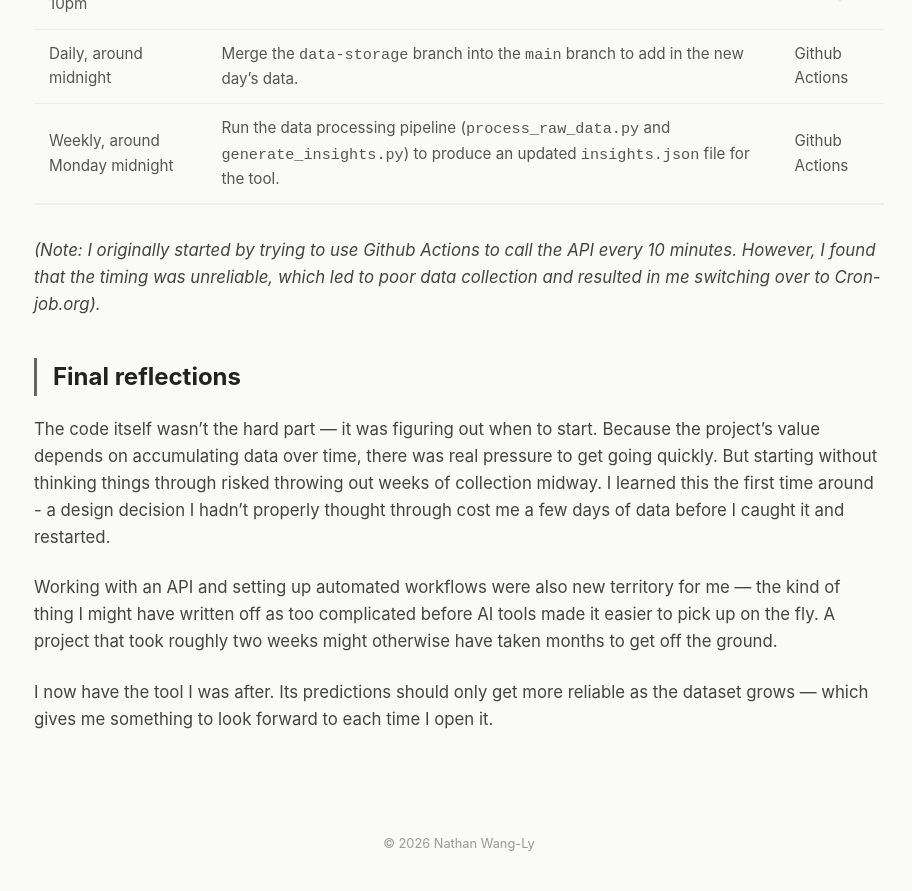
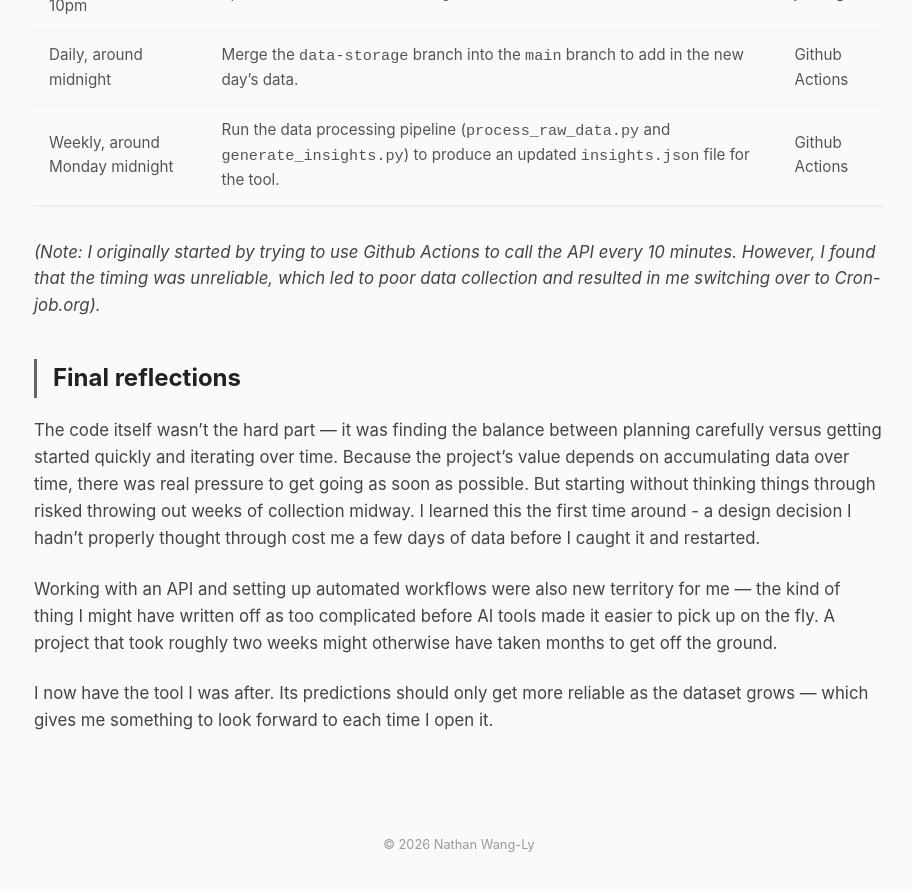
Before and after one commit to nathanwangly/nathanwangly.github.io, a Jekyll site: the page built from _posts/2026-02-14-parknride-tracker.md, in a window 1280 px wide and 900 px high, scrolled down 4050 px. Shown: the top 891 px of the window, without its empty margins (181-1093 px from the left). Built offline with Jekyll 4.4.1, drawn with Linux system fonts in a browser that asks for light colours; some of the changed text lies outside the part shown.

Commit message:
Update Park&Ride post and screenshot

```diff
--- a/_posts/2026-02-14-parknride-tracker.md
+++ b/_posts/2026-02-14-parknride-tracker.md
@@ -97,7 +97,7 @@ To automate things, I used a combination of Cron-job.org and Github Actions.
 
 ## Final reflections
 
-The code itself wasn't the hard part — it was figuring out when to start. Because the project's value depends on accumulating data over time, there was real pressure to get going quickly. But starting without thinking things through risked throwing out weeks of collection midway. I learned this the first time around - a design decision I hadn't properly thought through cost me a few days of data before I caught it and restarted.
+The code itself wasn't the hard part — it was finding the balance between planning carefully versus getting started quickly and iterating over time. Because the project's value depends on accumulating data over time, there was real pressure to get going as soon as possible. But starting without thinking things through risked throwing out weeks of collection midway. I learned this the first time around - a design decision I hadn't properly thought through cost me a few days of data before I caught it and restarted.
 
 Working with an API and setting up automated workflows were also new territory for me — the kind of thing I might have written off as too complicated before AI tools made it easier to pick up on the fly. A project that took roughly two weeks might otherwise have taken months to get off the ground.
 
```
Also changed, not shown: other parts of _posts/2026-02-14-parknride-tracker.md (+1 -1 lines), assets/images/parknride_tool_screenshot.png.
